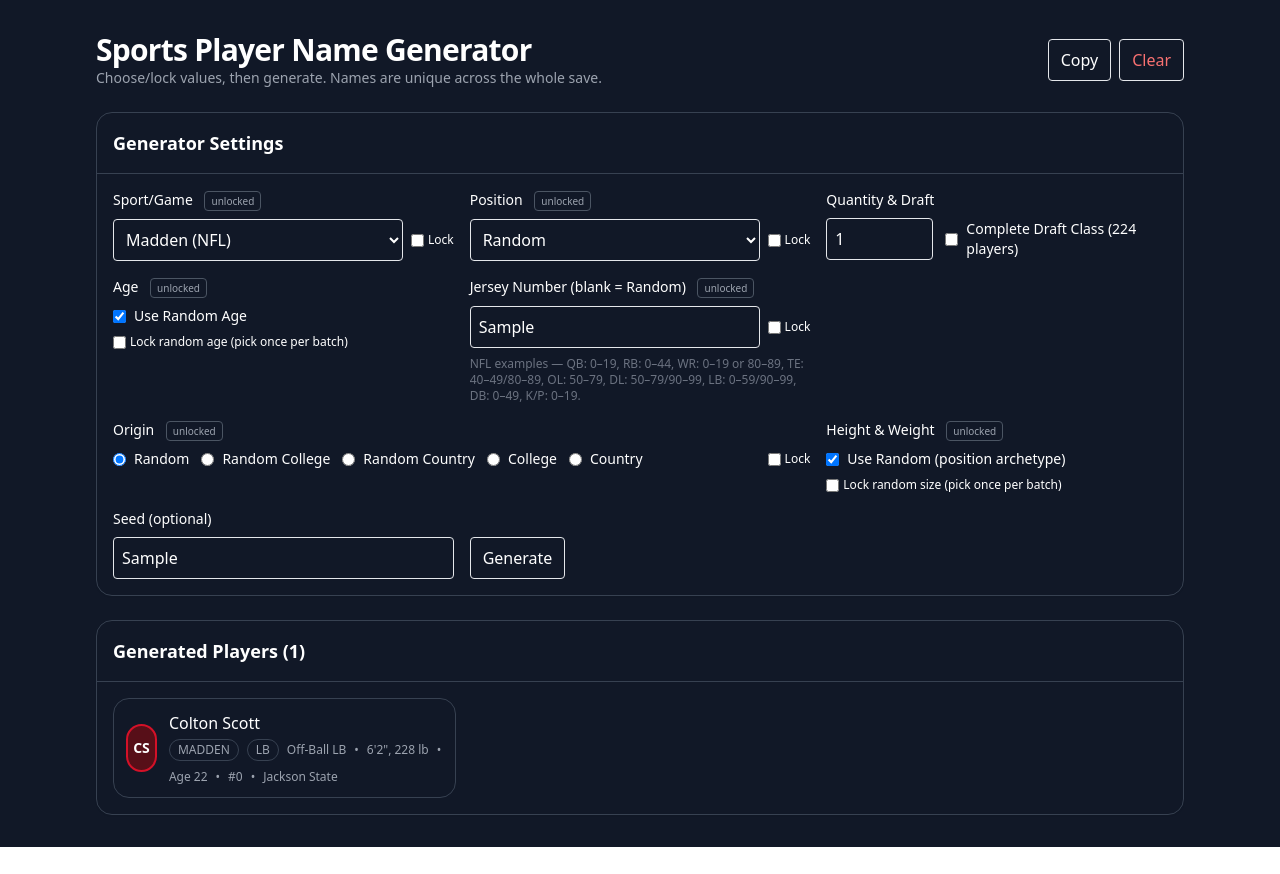
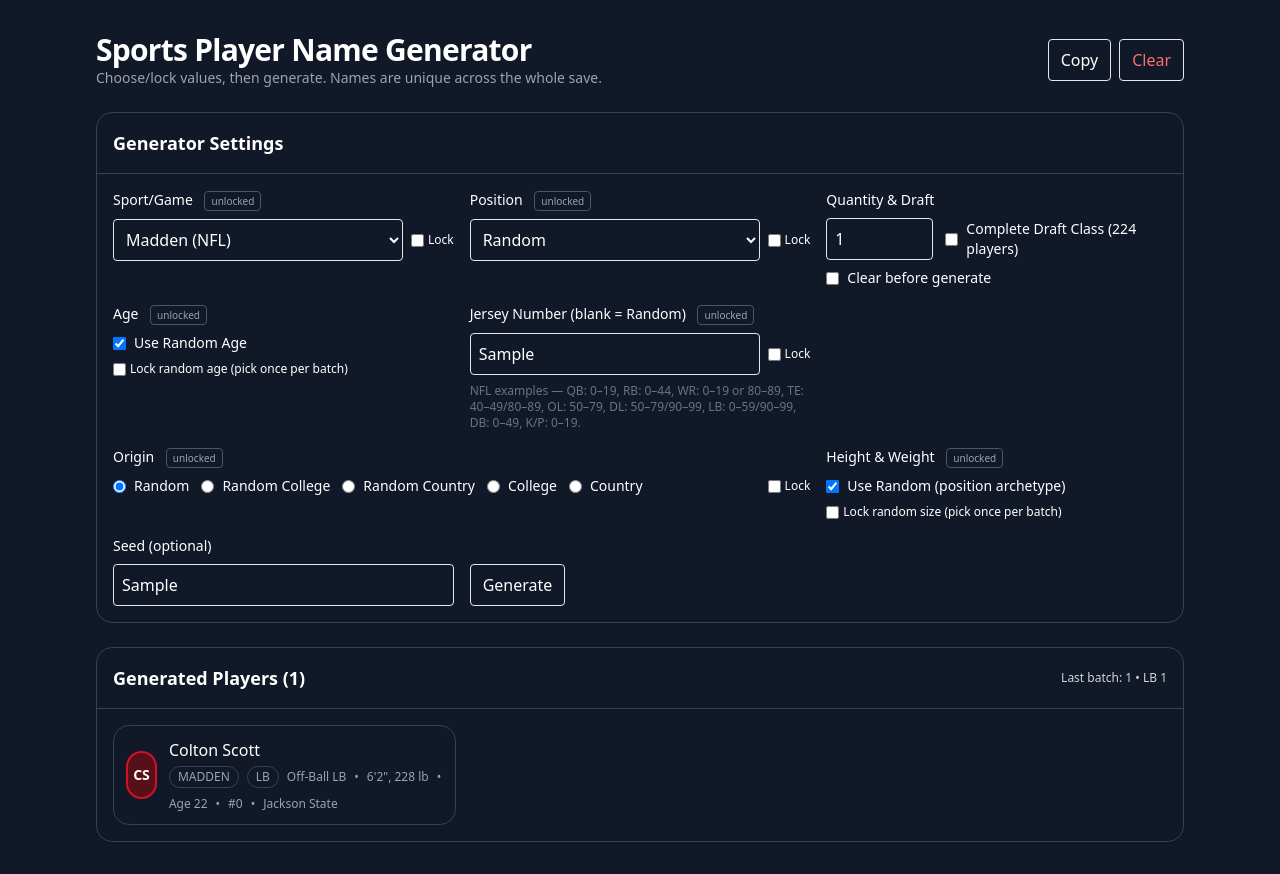
Before and after one commit to chr1scantmiss/sports-name-generator, a React (Vite) app: page / in a window 1280 px wide. Both pictures are taken after typing "Sample", "Sample" into the empty fields and a click on the button "Generate". Before the commit the page ends 847 px from the top, so only its background shows below. Built offline with nearby package versions, Linux system fonts and the light colour scheme.

Commit message:
Tweaked Draft Class Feature

```diff
--- a/src/PlayerNameGenerator.tsx
+++ b/src/PlayerNameGenerator.tsx
@@ -2,26 +2,9 @@ import React, { useMemo, useState, useEffect } from "react";
 
 /**
  * Player Name Generator — Draft Class Mode + Rookie Ages + Realistic NFL Position Mix
- *
- * New:
- * - "Complete Draft Class" toggle next to Quantity:
- *   • NBA 2K = 60 players (2 rounds)
- *   • Madden (NFL) = 224 players (7 rounds)
- * - Rookie age ranges when Draft Class is ON:
- *   • NBA: 18–23
- *   • NFL: 21–24
- *   (Age controls disabled while Draft Class is ON)
- * - Position mix:
- *   • NBA: balanced mix across PG/SG/SF/PF/C (+ some G/F and F/C)
- *   • NFL: OL & DL most common; then WR; then CB, S, LB, TE; fewer QB/RB; K≤5, P≤3 (total 224)
- *
- * Still included:
- * - Origin-aware names (College → North America; Country → mapped EU/SA pools)
- * - Quantity default = 1 (when Draft Class OFF)
- * - NFL jersey rules by position
- * - Realistic height/weight archetypes
- * - No duplicate names across entire save
- * - Portrait initials, Copy, Clear
+ * + PATCHES:
+ *   1) "Clear before generate" toggle
+ *   2) Position breakdown badge for the last generated batch
  */
 
 type Sport = "madden" | "nba2k";
@@ -42,7 +25,7 @@ type PlayerRow = {
   collegeOrCountry: string;
 };
 
-const STORAGE_KEY = "sgnc_players_v13";
+const STORAGE_KEY = "sgnc_players_v14";
 
 /* ==============================
    Countries — Europe + South America (A–Z), USA excluded
@@ -124,7 +107,7 @@ const NCAA_ALL_DI_UNSORTED: string[] = [
 const NCAA_ALL_DI: string[] = [...NCAA_ALL_DI_UNSORTED].sort((a,b)=>a.localeCompare(b));
 
 /* ==============================
-   Name groups by language/region (College → NA names; Country → mapped pools)
+   Name groups (College → NA; Country → mapped EU/SA pools)
    ============================== */
 
 // North America (for COLLEGE origin)
@@ -386,7 +369,8 @@ export default function PlayerNameGenerator() {
   const [lockPosition, setLockPosition] = useState(false);
 
   const [quantity, setQuantity] = useState<number>(1); // default = 1
-  const [draftClass, setDraftClass] = useState<boolean>(false); // NEW: complete draft class
+  const [draftClass, setDraftClass] = useState<boolean>(false); // Complete Draft Class
+  const [clearBefore, setClearBefore] = useState<boolean>(false); // PATCH 1
 
   // Age controls
   const [useRandomAge, setUseRandomAge] = useState<boolean>(true);
@@ -419,7 +403,10 @@ export default function PlayerNameGenerator() {
   });
   useEffect(() => { localStorage.setItem(STORAGE_KEY, JSON.stringify(rows)); }, [rows]);
 
-  // Keep manualAge within the current sport's bounds when sport changes
+  // PATCH 2: last batch breakdown
+  const [lastBatch, setLastBatch] = useState<{ total: number; counts: Record<string, number> } | null>(null);
+
+  // Keep manualAge within current sport bounds when sport changes
   useEffect(() => {
     const { min, max } = ageBoundsForSport(sport);
     setManualAge(prev => clamp(prev, min, max));
@@ -430,9 +417,9 @@ export default function PlayerNameGenerator() {
     const base = seed.trim() ? Number(String(hash32(seed)) % 2 ** 32) : Math.floor(Math.random() * 2 ** 32);
     return rng(base);
   }, [seed, sport, position, quantity, useRandomSize, manualNumber, originMode, manualCollege, manualCountry,
-      lockSport, lockPosition, lockNumber, lockOrigin, lockSize, useRandomAge, manualAge, lockAge, draftClass]);
+      lockSport, lockPosition, lockNumber, lockOrigin, lockSize, useRandomAge, manualAge, lockAge, draftClass, clearBefore]);
 
-  /* ====== Names, origin-aware ====== */
+  /* ====== Names (origin-aware) ====== */
   function namePoolForOrigin(origin: {type: "college"|"country"; value: string}): {first: string[]; last: string[]} {
     if (origin.type === "college") return { first: FIRST_NA, last: LAST_NA };
     const g = COUNTRY_TO_GROUP[origin.value];
@@ -488,7 +475,6 @@ export default function PlayerNameGenerator() {
           return { type: "college", value: pick(NCAA_ALL_DI, r) };
       }
     }
-    // Unlocked: per player
     switch (originMode) {
       case "college": return { type: "college", value: manualCollege };
       case "country": return { type: "country", value: manualCountry };
@@ -515,7 +501,7 @@ export default function PlayerNameGenerator() {
     return { label: "Manual", h: inches, w };
   }
 
-  // Age resolution (normal vs. rookie draft)
+  // Ages
   function resolveAge(r: () => number, sp: Sport): number {
     if (draftClass) return randomRookieAgeForSport(sp, r);
     if (useRandomAge) return randomAgeForSport(sp, r);
@@ -527,17 +513,14 @@ export default function PlayerNameGenerator() {
     return lockSport ? (prior ?? sport) : sport;
   }
   function resolvePosition(r: () => number, sp: Sport): string {
-    if (draftClass) {
-      // In draft class mode, we control positions via distribution; this function is not used.
-      return "";
-    }
+    if (draftClass) return ""; // handled by draft distribution
     if (lockPosition) return position || (sp === "madden" ? NFL_POS[0] : NBA_POS[0]);
     return position || pick(sp === "madden" ? NFL_POS : NBA_POS, r);
   }
 
   /* ====== Draft class builders ====== */
   function nflDraftPositions(): string[] {
-    // Target counts (sum = 224): OL50, DL44, WR32, CB26, S15, LB20, TE12, QB6, RB11, K5, P3
+    // Total 224: OL50, DL44, WR32, CB26, S15, LB20, TE12, QB6, RB11, K5, P3
     const counts: Record<string, number> = {
       OL: 50, DL: 44, WR: 32, CB: 26, S: 15, LB: 20, TE: 12, QB: 6, RB: 11, K: 5, P: 3
     };
@@ -556,7 +539,6 @@ export default function PlayerNameGenerator() {
     const counts: Record<string, number> = { PG:10, SG:10, SF:10, PF:10, C:10, "G/F":5, "F/C":5 };
     const list: string[] = [];
     Object.entries(counts).forEach(([pos, c]) => { for (let i=0;i<c;i++) list.push(pos); });
-    // Shuffle
     for (let i = list.length - 1; i > 0; i--) {
       const j = Math.floor(Math.random() * (i + 1));
       [list[i], list[j]] = [list[j], list[i]];
@@ -564,6 +546,7 @@ export default function PlayerNameGenerator() {
     return list;
   }
 
+  /* ====== Generate ====== */
   function generate() {
     const r = random;
     const out: PlayerRow[] = [];
@@ -571,19 +554,12 @@ export default function PlayerNameGenerator() {
     const batchSet = new Set<string>();
 
     const sp = resolveSport(r);
-
-    // Draft class mode determines how many players & positions
     const targetCount = draftClass ? (sp === "nba2k" ? 60 : 224) : quantity;
-
-    // In draft class mode, disable/ignore manual position lock/choice
     const draftPositions = draftClass ? (sp === "nba2k" ? nbaDraftPositions() : nflDraftPositions()) : null;
 
     const batchOrigin = lockOrigin ? resolveOrigin(r) : undefined;
-    const batchAge = draftClass
-      ? undefined // rookies will be per-player but within rookie range
-      : (lockAge ? resolveAge(r, sp) : undefined);
-
-    const batchSizeSeed = lockSize && !draftClass // keep lock size behavior if not draft
+    const batchAge = draftClass ? undefined : (lockAge ? resolveAge(r, sp) : undefined);
+    const batchSizeSeed = lockSize && !draftClass
       ? resolveSize(r, sp, (position || (sp === "madden" ? NFL_POS[0] : NBA_POS[0])))
       : undefined;
 
@@ -592,7 +568,7 @@ export default function PlayerNameGenerator() {
       attempts++;
 
       const pos = draftClass
-        ? (draftPositions as string[])[out.length] // predetermined mix
+        ? (draftPositions as string[])[out.length]
         : resolvePosition(r, sp);
 
       const origin = batchOrigin ?? resolveOrigin(r);
@@ -623,7 +599,17 @@ export default function PlayerNameGenerator() {
       globalSet.add(key);
     }
 
-    setRows(prev => [...out, ...prev]);
+    // Build position counts for the last batch (PATCH 2)
+    const counts: Record<string, number> = {};
+    for (const p of out.map(o => o.position)) counts[p] = (counts[p] || 0) + 1;
+    setLastBatch({ total: out.length, counts });
+
+    // Write rows (PATCH 1: clear option)
+    if (clearBefore) {
+      setRows(out);
+    } else {
+      setRows(prev => [...out, ...prev]);
+    }
   }
 
   function cryptoId() {
@@ -646,6 +632,19 @@ export default function PlayerNameGenerator() {
       {locked ? "LOCKED" : "unlocked"}
     </span>
   );
+
+  // Render a compact position breakdown string from lastBatch
+  function renderBreakdown() {
+    if (!lastBatch || lastBatch.total === 0) return null;
+    const entries = Object.entries(lastBatch.counts)
+      .sort((a,b) => b[1]-a[1]) // highest first
+      .map(([pos, c]) => `${pos} ${c}`);
+    return (
+      <span className="text-xs text-gray-300">
+        Last batch: {lastBatch.total} • {entries.join(" • ")}
+      </span>
+    );
+  }
 
   return (
     <div className="mx-auto max-w-6xl p-4 md:p-8 space-y-6 text-white">
@@ -700,7 +699,7 @@ export default function PlayerNameGenerator() {
             </div>
           </div>
 
-          {/* Quantity + Draft Class toggle */}
+          {/* Quantity + Draft Class + Clear-before */}
           <div className="space-y-2">
             <label className="block text-sm font-medium">Quantity & Draft</label>
             <div className="flex items-center gap-3">
@@ -718,6 +717,10 @@ export default function PlayerNameGenerator() {
                 Complete Draft Class ({sport==="nba2k" ? "60 players" : "224 players"})
               </label>
             </div>
+            <div className="flex items-center gap-2 text-sm mt-1">
+              <input type="checkbox" checked={clearBefore} onChange={e=>setClearBefore(e.target.checked)} />
+              <span>Clear before generate</span>
+            </div>
             {draftClass && (
               <p className="text-xs text-gray-400">
                 Rookie ages auto‑set ({sport==="nba2k" ? "18–23" : "21–24"}). Position mix is pre‑balanced.
@@ -728,7 +731,7 @@ export default function PlayerNameGenerator() {
           {/* Age (disabled in draft mode) */}
           <div className="space-y-2">
             <label className="block text-sm font-medium">
-              Age {draftClass ? <span className="ml-2 text-[10px] px-1.5 py-0.5 rounded border border-blue-500 text-blue-400">Rookie range</span> : lockBadge(lockAge)}
+              Age {draftClass ? <span className="ml-2 text-[10px] px-1.5 py-0.5 rounded border border-blue-500 text-blue-400">Rookie range locked</span> : lockBadge(lockAge)}
             </label>
             <label className="flex items-center gap-2 text-sm">
               <input
@@ -886,6 +889,7 @@ export default function PlayerNameGenerator() {
       <div className="rounded-2xl border border-gray-700 shadow-sm bg-gray-900">
         <div className="p-4 border-b border-gray-700 flex items-center justify-between">
           <h2 className="text-lg font-semibold">Generated Players ({rows.length})</h2>
+          {renderBreakdown()}
         </div>
         <div className="p-4">
           {rows.length === 0 ? (
```
